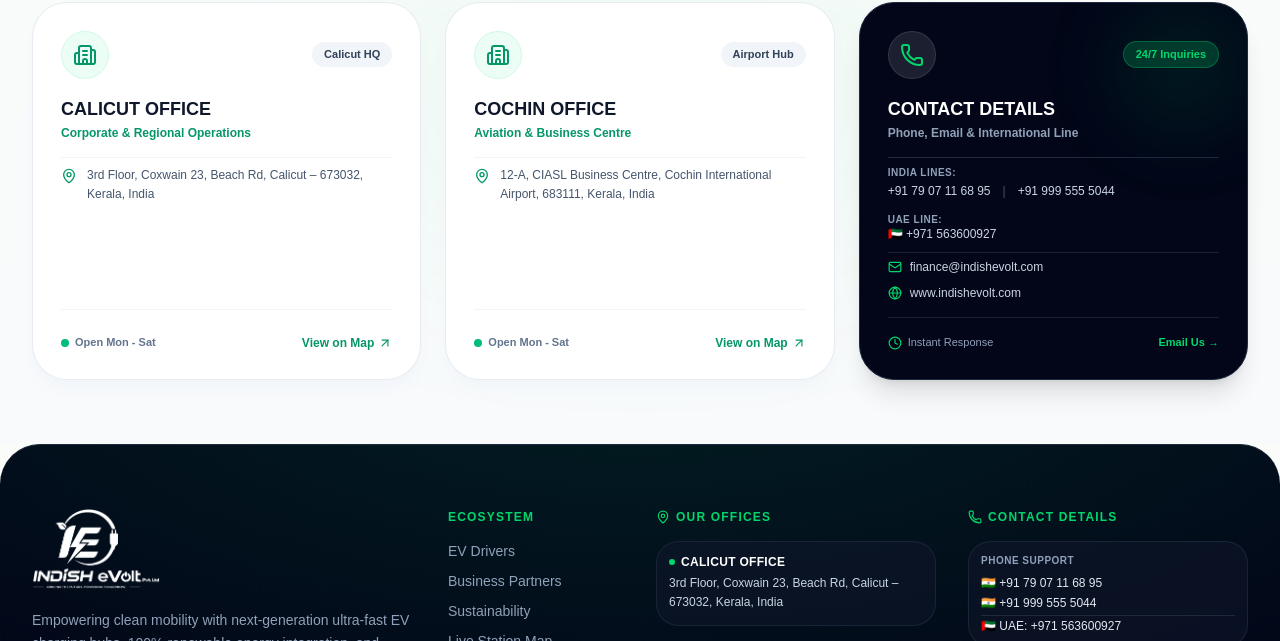
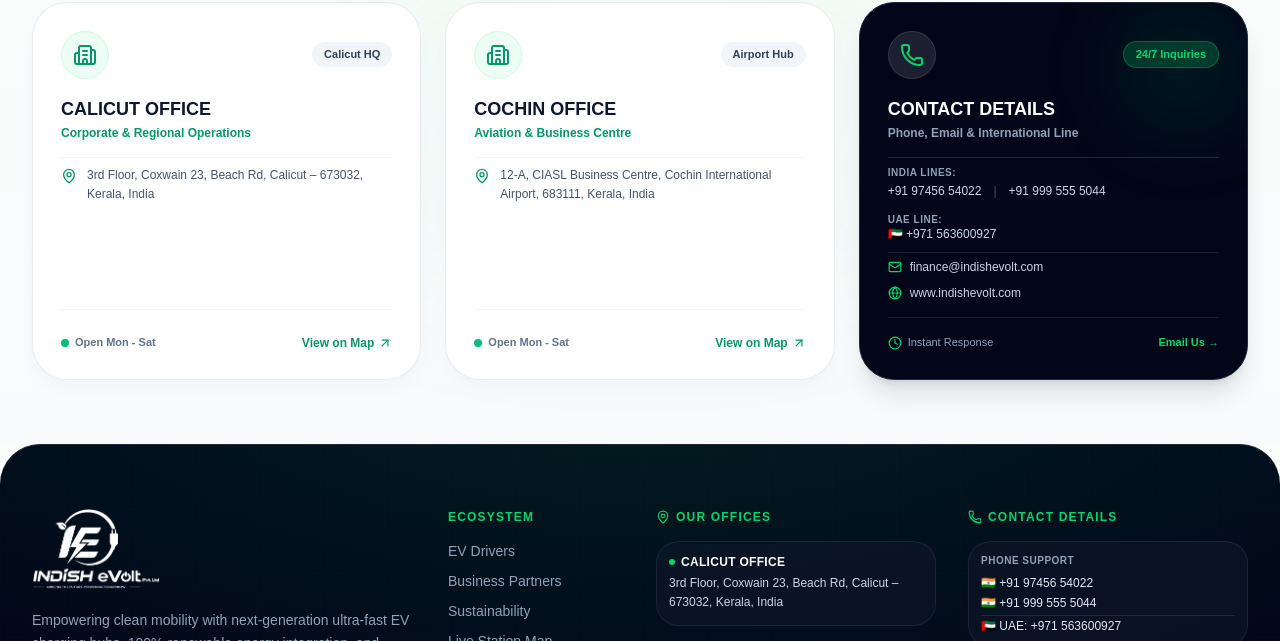
Before and after one commit to extechnology/Indish-e-volt-frontend-main, a React (Vite) app: page /partners in a window 1280 px wide. Shown: the part 5389-6030 px from the top of the page. Built offline with nearby package versions, Linux system fonts and the light colour scheme.

Commit message:
<frame:summary>add FloatingWhatsApp, Footer, and ContactUsSection components</frame:summary>

```diff
--- a/src/components/common/FloatingWhatsApp.tsx
+++ b/src/components/common/FloatingWhatsApp.tsx
@@ -17,7 +17,7 @@ import {
 
 // Primary WhatsApp Numbers
 const PRIMARY_WHATSAPP_NUMBER = '919995555044'
-const BACKUP_WHATSAPP_NUMBER = '917907116895'
+const BACKUP_WHATSAPP_NUMBER = '919745654022'
 
 // Preset quick-chat inquiry topics
 const QUICK_TOPICS = [
--- a/src/components/layout/Footer.tsx
+++ b/src/components/layout/Footer.tsx
@@ -168,8 +168,8 @@ export default function Footer() {
               <div className="p-3 rounded-xl bg-slate-900/60 border border-slate-800/80 space-y-2">
                 <div className="text-slate-400 font-semibold uppercase text-[10px] tracking-wider">Phone Support</div>
                 <div className="flex flex-col space-y-1 font-medium">
-                  <a href="tel:+917907116895" className="text-slate-200 hover:text-[#00D66C] transition-colors flex items-center gap-1.5">
-                    <span>🇮🇳 +91 79 07 11 68 95</span>
+                  <a href="tel:+919745654022" className="text-slate-200 hover:text-[#00D66C] transition-colors flex items-center gap-1.5">
+                    <span>🇮🇳 +91 97456 54022</span>
                   </a>
                   <a href="tel:+919995555044" className="text-slate-200 hover:text-[#00D66C] transition-colors flex items-center gap-1.5">
                     <span>🇮🇳 +91 999 555 5044</span>
--- a/src/components/sections/ContactUsSection.tsx
+++ b/src/components/sections/ContactUsSection.tsx
@@ -164,8 +164,8 @@ export default function ContactUsSection() {
               <div className="space-y-1">
                 <div className="text-[10px] uppercase font-bold text-slate-400 tracking-wider">India Lines:</div>
                 <div className="flex flex-wrap gap-x-3 gap-y-1">
-                  <a href="tel:+917907116895" className="hover:text-[#00D66C] transition-colors font-medium">
-                    +91 79 07 11 68 95
+                  <a href="tel:+919745654022" className="hover:text-[#00D66C] transition-colors font-medium">
+                    +91 97456 54022
                   </a>
                   <span className="text-slate-600">|</span>
                   <a href="tel:+919995555044" className="hover:text-[#00D66C] transition-colors font-medium">
```
